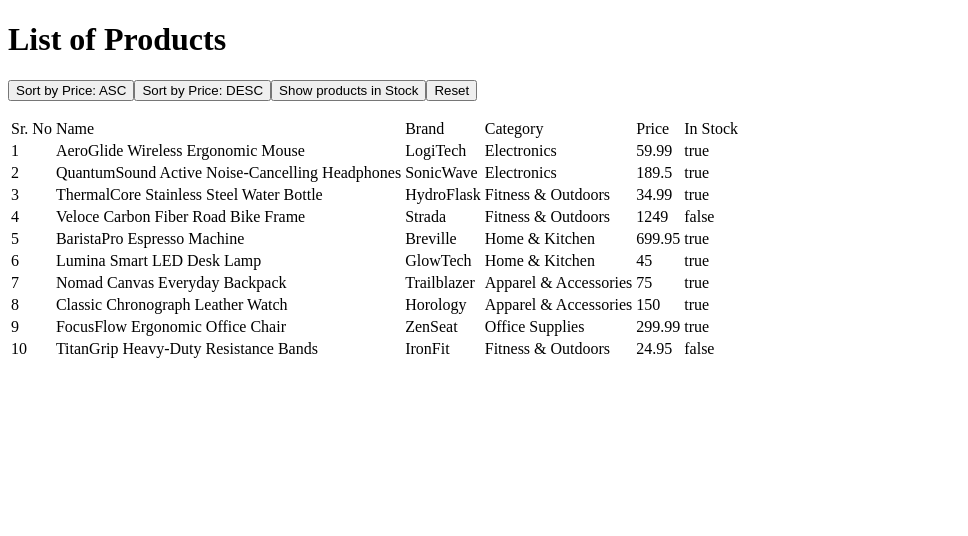
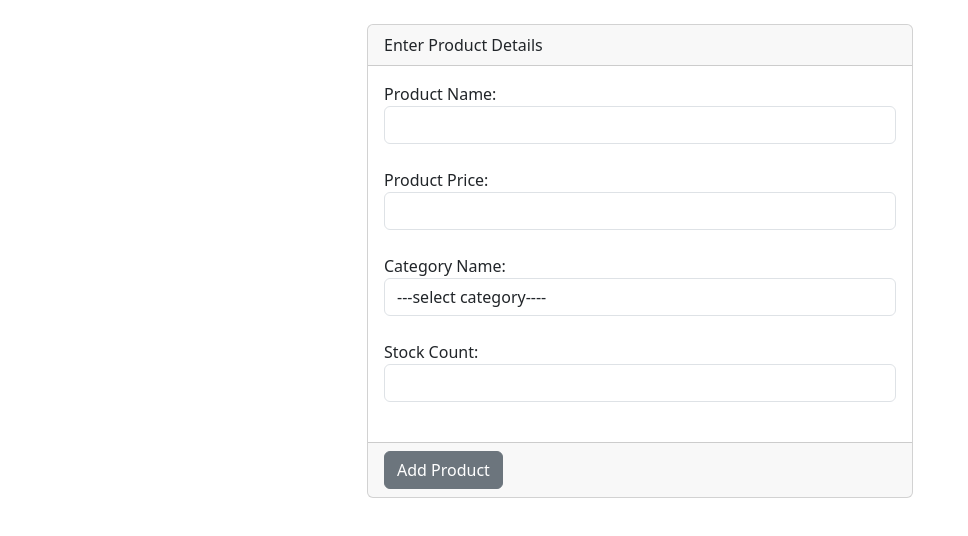
Before and after one commit to Janjitha/Java_FSD_Hex_2026, a React (Vite) app in the folder PL-SQL/MyReactApp/: page / in a window 1280 px wide. Shown: the top 536 px of the page, without its empty margins (0-968 px from the left). Built offline with nearby package versions, Linux system fonts and the light colour scheme.

Commit message:
React Fundamentals Ex-4 Reading Input Through Form

```diff
--- a/PL-SQL/MyReactApp/index.html
+++ b/PL-SQL/MyReactApp/index.html
@@ -5,6 +5,7 @@
     <link rel="icon" type="image/svg+xml" href="/favicon.svg" />
     <meta name="viewport" content="width=device-width, initial-scale=1.0" />
     <title>myreactapp</title>
+    <link href="https://cdn.jsdelivr.net/npm/bootstrap@5.3.8/dist/css/bootstrap.min.css" rel="stylesheet" integrity="sha384-sRIl4kxILFvY47J16cr9ZwB07vP4J8+LH7qKQnuqkuIAvNWLzeN8tE5YBujZqJLB" crossorigin="anonymous">
   </head>
   <body>
      <!-- empty place  -->
--- a/PL-SQL/MyReactApp/src/App.jsx
+++ b/PL-SQL/MyReactApp/src/App.jsx
@@ -13,6 +13,7 @@
 //  -------------------------------------------------------------------------------
 import ArithmeticComponent from "./components/ArithmeticComponent";
 import Products from "./components/Products";
+import CreateProduct from "./components/createProduct";
 function App(){ // This is the Parent component in react
 
   return(  // This return fn has to be there in every react component. It returns JSX
@@ -21,7 +22,8 @@
     // </div>
     <div>
        {/*<ArithmeticComponent /> */}
-       <Products />
+       {/*  <Products /> */}
+       <CreateProduct />
     </div>
   )
 }
--- /dev/null
+++ b/PL-SQL/MyReactApp/src/components/CreateProduct.jsx
@@ -0,0 +1,73 @@
+import { useState } from "react"
+
+const CreateProduct = ()=>{
+
+    const [name,setName] = useState()
+    const [price,setPrice] = useState()
+    const [category,setCategory] = useState()
+    const [sCount,setSCount] = useState()
+
+    const addProduct = (e)=>{
+        e.preventDefault()
+        console.log(name)
+        console.log(price)
+        console.log(category)
+        console.log(sCount)
+    }
+    return(
+        <div className="container">
+            <div className="row">
+
+            </div>
+            <div className="row mt-4">
+                <div className="col-sm-3"></div>
+                <div className="col-md-6">
+                     <form onSubmit={(e)=> addProduct(e)}>
+                    <div className="card">
+                        <div className="card-header">
+                            Enter Product Details
+                        </div>
+                        <div className="card-body">
+                             <div className="mb-4">
+                                <label>Product Name: </label>
+                                <input type="text" className="form-control"
+                                onChange={(e)=> setName(e.target.value)}
+                                />
+                             </div>
+                             <div className="mb-4">
+                                <label>Product Price: </label>
+                                <input type="number" className="form-control"
+                                onChange={(e)=> setPrice(e.target.value)}/>
+                             </div>
+                             <div className="mb-4">
+                                <label>Category Name: </label>
+                                <select className="form-control" onChange={(e)=> setCategory(e.target.value)}>
+                                    <option value="">---select category----</option>
+                                    <option value="mobile">Mobiles</option>
+                                    <option value="laptop">Laptop</option>
+                                    <option value="desktop">Desktop</option>
+                                </select>
+                             </div>
+                             <div className="mb-4">
+                                <label>Stock Count: </label>
+                                <input type="number" className="form-control"
+                                onChange={(e)=> setSCount(e.target.value)}/>
+                             </div>
+                        </div>
+                        <div className="card-footer">
+                            <input type="submit" value="Add Product" className="btn btn-secondary"/>
+                         </div>
+
+                    </div>
+                    </form>
+                </div>
+                <div className="col-sm-3"></div>
+            </div>
+            <div className="row">
+
+            </div>
+        </div>
+    )
+}
+
+export default CreateProduct
--- a/PL-SQL/MyReactApp/src/components/Products.jsx
+++ b/PL-SQL/MyReactApp/src/components/Products.jsx
@@ -4,19 +4,19 @@
 
      const [productData, setProductData] = useState(products)
 
-    const SortByPrice = (direction)=>{
+    const SortByPrice = (direction) => {
 
-        if(direction === 'ASC')
-           setProductData( [...productData].sort((p1,p2)=> p1.price - p2.price))
-        if(direction === 'DESC')
-           setProductData( [...productData].sort((p1,p2)=> p2.price - p1.price))
+        if (direction === 'ASC')
+            setProductData([...productData].sort((p1, p2) => p1.price - p2.price))
+        if (direction === 'DESC')
+            setProductData([...productData].sort((p1, p2) => p2.price - p1.price))
     }
 
-    const FilterInStock = ()=>{
-        setProductData([...productData].filter(p=>p.inStock === true))
+    const FilterInStock = () => {
+        setProductData([...productData].filter(p => p.inStock === true))
     }
 
-    const reset=()=>{
+    const reset = () => {
         setProductData(products)
     }
 
@@ -25,36 +25,35 @@
             <h1>List of Products</h1>
             <div>
                 <p>
-                    <button onClick={()=>SortByPrice('ASC')}>Sort by Price: ASC</button>
-                    <button onClick={()=>SortByPrice('DESC')}>Sort by Price: DESC</button>
-                    <button onClick={()=>FilterInStock()}>Show products in Stock</button>
-                    <button onClick={()=>reset()}>Reset</button>
+                    <button onClick={() => SortByPrice('ASC')}>Sort by Price: ASC</button>
+                    <button onClick={() => SortByPrice('DESC')}>Sort by Price: DESC</button>
+                    <button onClick={() => FilterInStock()}>Show products in Stock</button>
+                    <button onClick={() => reset()}>Reset</button>
                 </p>
             </div>
-            <table>
+            <table className="table">
                 <thead>
                 <tr>
-                    <td>Sr. No</td>
-                    <td>Name</td>
-                    <td>Brand</td>
-                    <td>Category</td>
-                    <td>Price</td>
-                    <td>In Stock</td>
-                    <td> </td>
-                </tr>
+                        <th scope="col">Sr. </th>
+                        <th scope="col">Name</th>
+                        <th scope="col">Brand</th>
+                        <th scope="col">Category</th>
+                        <th scope="col">Price</th>
+                        <th scope="col">InStock?</th>
+                    </tr>
                 </thead>
                 <tbody>
                     {
                         // products.map((p, index) => (
                         //     <tr>
                         productData.map((p, index) => (
-                            <tr key ={index}>
-                                <td>{index + 1}</td>
+                             <tr key={index}>
+                                <td scope="row">{index + 1}</td>
                                 <td>{p.name}</td>
                                 <td>{p.brand}</td>
                                 <td>{p.category}</td>
                                 <td>{p.price}</td>
-                                <td>{p.inStock? "true" : "false"}</td>
+                                 <td>{p.inStock ? "true" : "false"}</td>
                                 <td> </td>
                             </tr>
                         ))
--- a/PL-SQL/MyReactApp/vite.config.js
+++ b/PL-SQL/MyReactApp/vite.config.js
@@ -3,10 +3,10 @@
 
 // https://vite.dev/config/
 export default defineConfig({
-  plugins: [react()],
-  server: {
-    watch: {
-      usePolling: true, // Forces Vite to manually check for file changes
-    },
-  },
+  plugins: [react()]
+  // server: {
+  //   watch: {
+  //     usePolling: true, // Forces Vite to manually check for file changes
+  //   },
+  // },
 })
```
